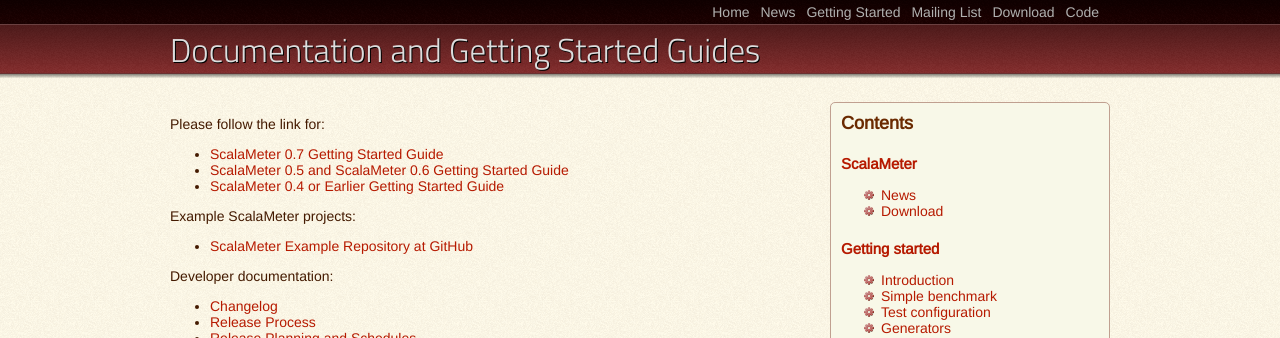
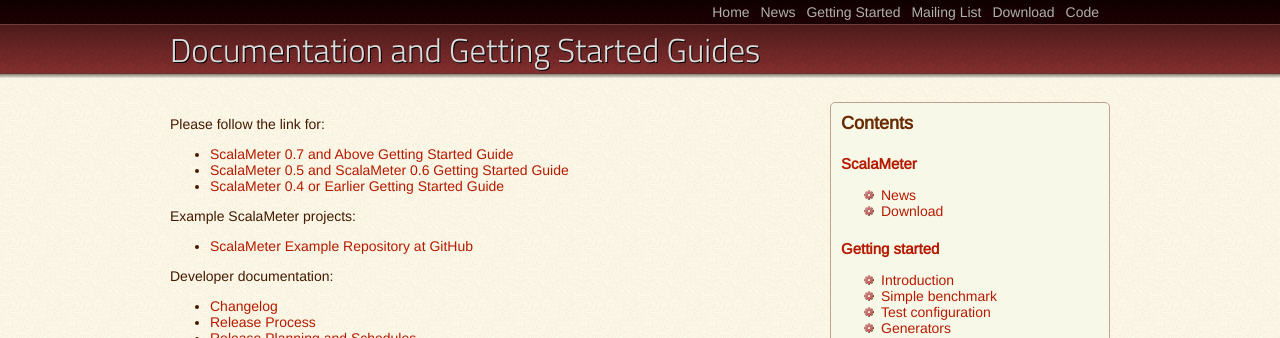
Before and after one commit to scalameter/scalameter.github.com, a Jekyll site: the page built from home/gettingstarted/index.md, in a window 1280 px wide. Shown: the top 338 px of the page. Built offline with Jekyll 4.4.1, drawn with Linux system fonts in a browser that asks for light colours.

Commit message:
Update link.

```diff
--- a/home/gettingstarted/index.md
+++ b/home/gettingstarted/index.md
@@ -10,7 +10,7 @@ partof: getting-started
 
 Please follow the link for:
 
-- [ScalaMeter 0.7 Getting Started Guide](/home/gettingstarted/0.7/)
+- [ScalaMeter 0.7 and Above Getting Started Guide](/home/gettingstarted/0.7/)
 - [ScalaMeter 0.5 and ScalaMeter 0.6 Getting Started Guide](/home/gettingstarted/0.5/)
 - [ScalaMeter 0.4 or Earlier Getting Started Guide](/home/gettingstarted/0.4/)
 
```
